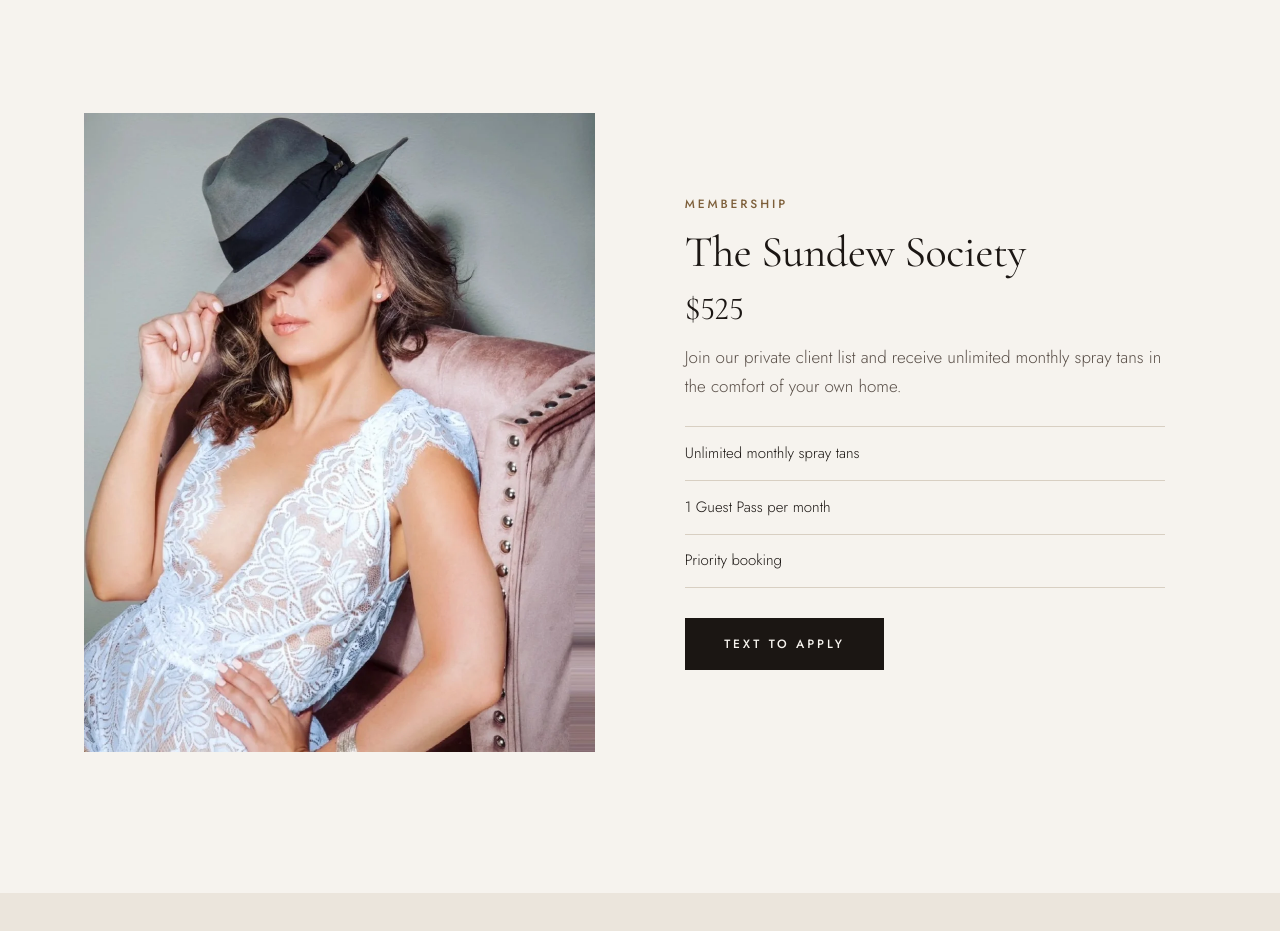
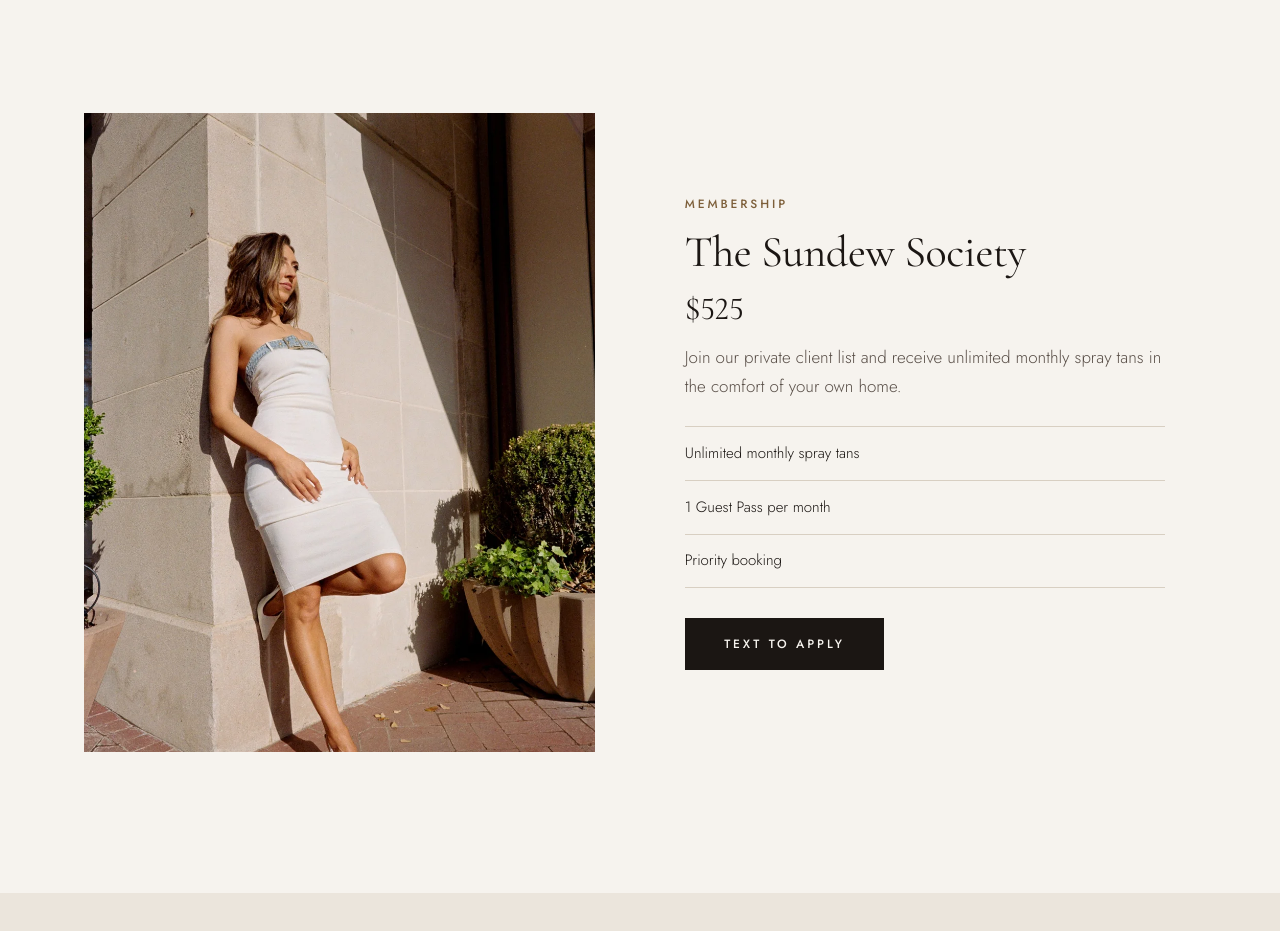
Before and after one commit to sundewgroup/sundew-site, a plain HTML site: page private.html in a window 1280 px wide. Shown: the part 1950-2881 px from the top of the page. Drawn offline with nearby package versions, Linux system fonts and the light colour scheme.

Commit message:
Use launch photography for the Society image

```diff
--- a/private.html
+++ b/private.html
@@ -75,7 +75,7 @@
 
         <article class="service">
           <figure class="service-figure">
-            <img src="assets/photos/society.webp" alt="A Sundew client in white lace and a grey fedora seated on a blush velvet chair" width="1000" height="1245" loading="lazy">
+            <img src="assets/photos/portrait-wall.webp" alt="A Sundew client in a white dress leaning against a limestone wall in afternoon sun" width="1000" height="1500" loading="lazy">
           </figure>
           <div class="service-copy">
             <p class="label">Membership</p>
```
